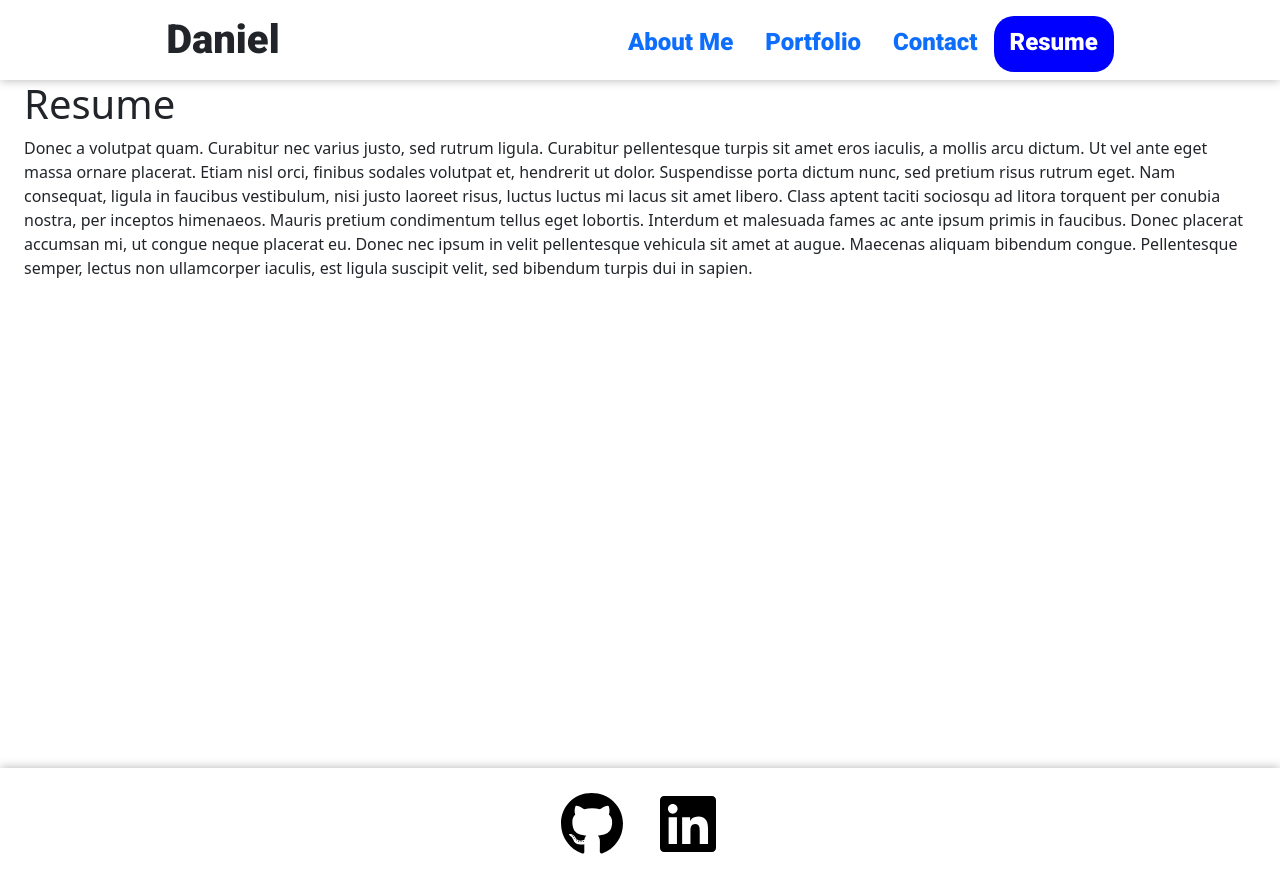
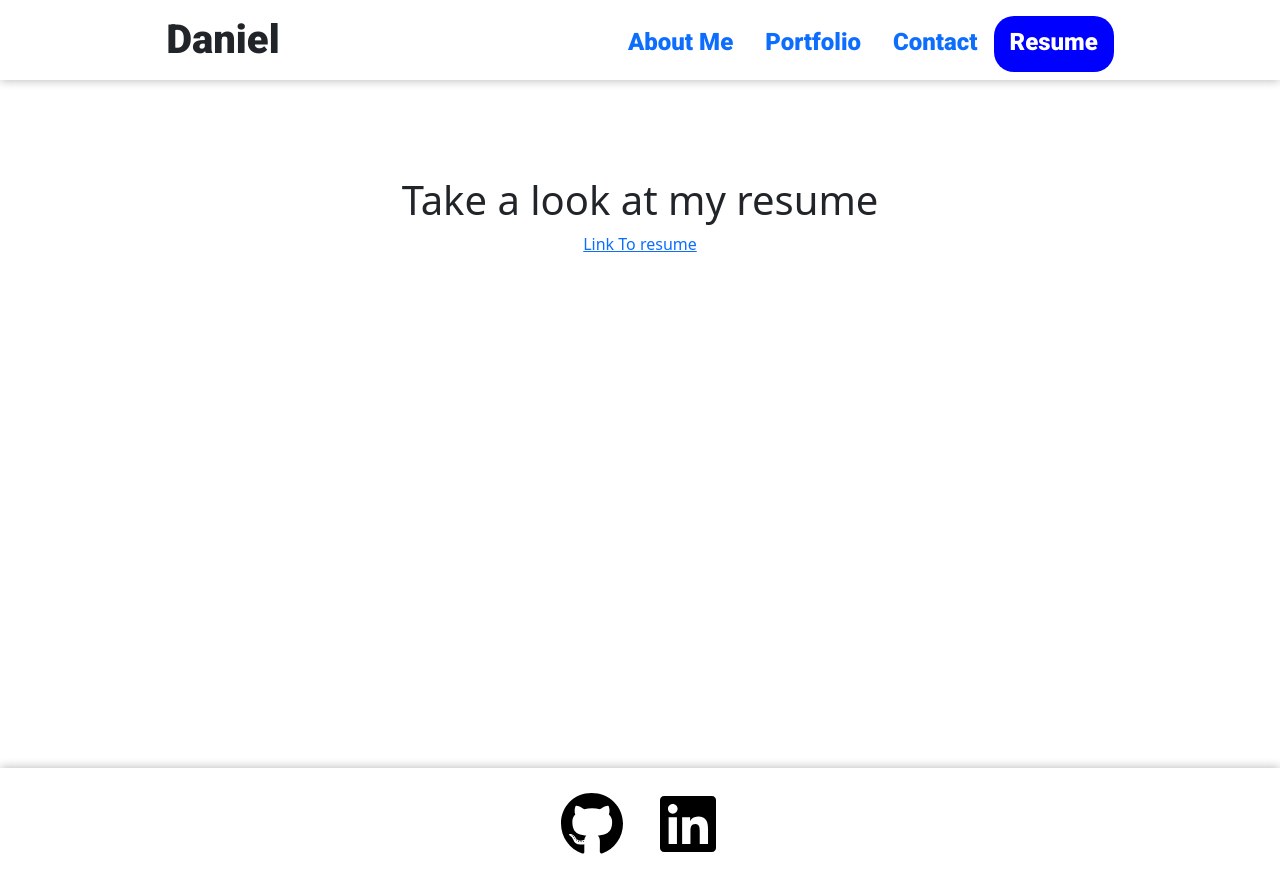
Before and after one commit to Ch40s1/React-Portfolio, a React (Vite) app: page /Resume in a window 1280 px wide. Built offline with nearby package versions, Linux system fonts and the light colour scheme.

Commit message:
added resume and link works

```diff
--- a/src/pages/Resume.jsx
+++ b/src/pages/Resume.jsx
@@ -1,22 +1,15 @@
+const containerStyle = {
+marginTop: '6rem',
+};
+
+
 export default function Resume() {
   return (
-    <div>
-      <h1>Resume</h1>
-      <p>
-        Donec a volutpat quam. Curabitur nec varius justo, sed rutrum ligula.
-        Curabitur pellentesque turpis sit amet eros iaculis, a mollis arcu
-        dictum. Ut vel ante eget massa ornare placerat. Etiam nisl orci, finibus
-        sodales volutpat et, hendrerit ut dolor. Suspendisse porta dictum nunc,
-        sed pretium risus rutrum eget. Nam consequat, ligula in faucibus
-        vestibulum, nisi justo laoreet risus, luctus luctus mi lacus sit amet
-        libero. Class aptent taciti sociosqu ad litora torquent per conubia
-        nostra, per inceptos himenaeos. Mauris pretium condimentum tellus eget
-        lobortis. Interdum et malesuada fames ac ante ipsum primis in faucibus.
-        Donec placerat accumsan mi, ut congue neque placerat eu. Donec nec ipsum
-        in velit pellentesque vehicula sit amet at augue. Maecenas aliquam
-        bibendum congue. Pellentesque semper, lectus non ullamcorper iaculis,
-        est ligula suscipit velit, sed bibendum turpis dui in sapien.
-      </p>
+    <>
+    <div className="d-flex flex-column justify-content-center align-items-center" style={containerStyle}>
+    <h1>Take a look at my resume</h1>
+    <a href="https://docs.google.com/document/d/145LhjsofgCcH4tA8GYnqLCev5zuGpMf2j0ypLNViWoc/edit?usp=sharing" target="blank">Link To resume</a>
     </div>
+    </>
   );
 }
```
